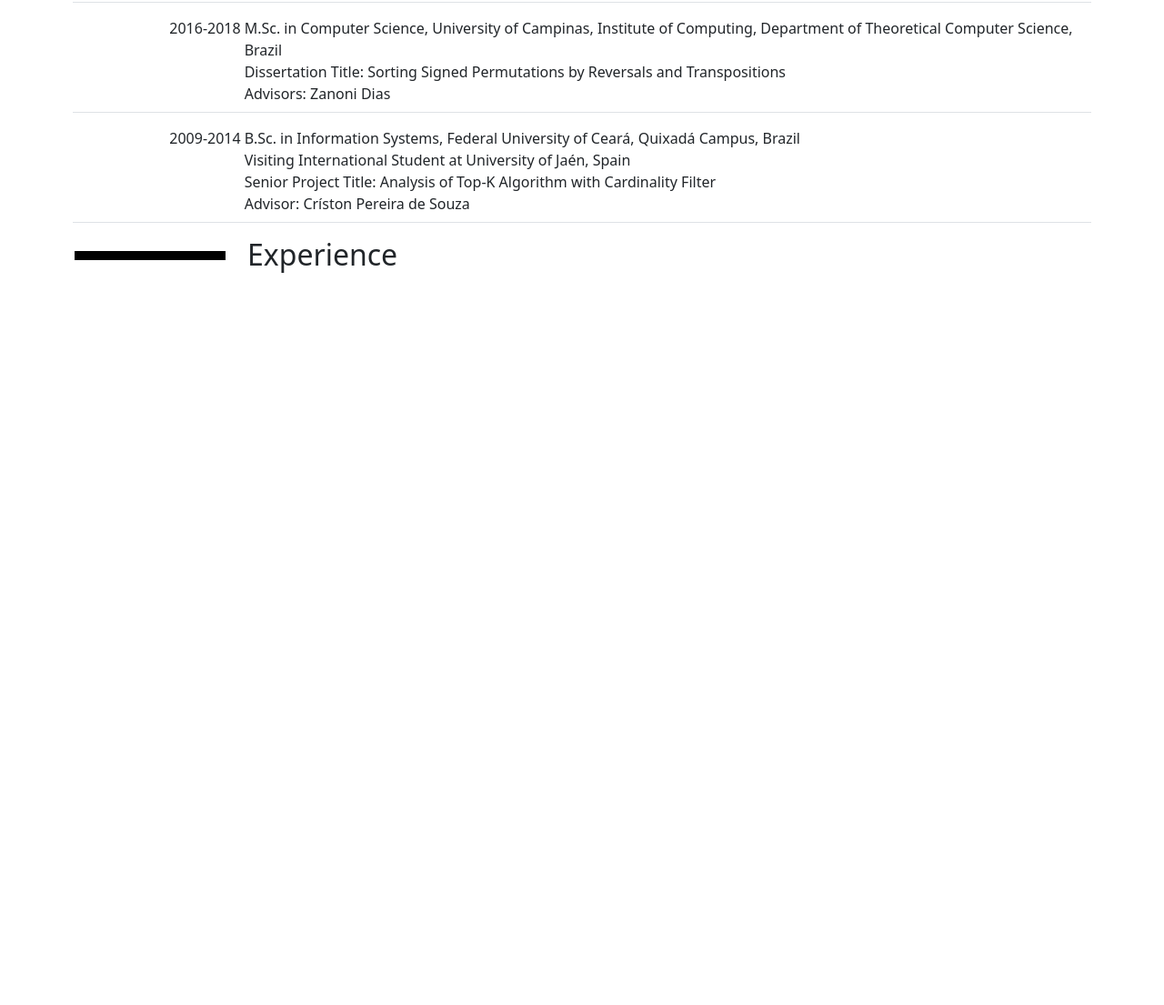
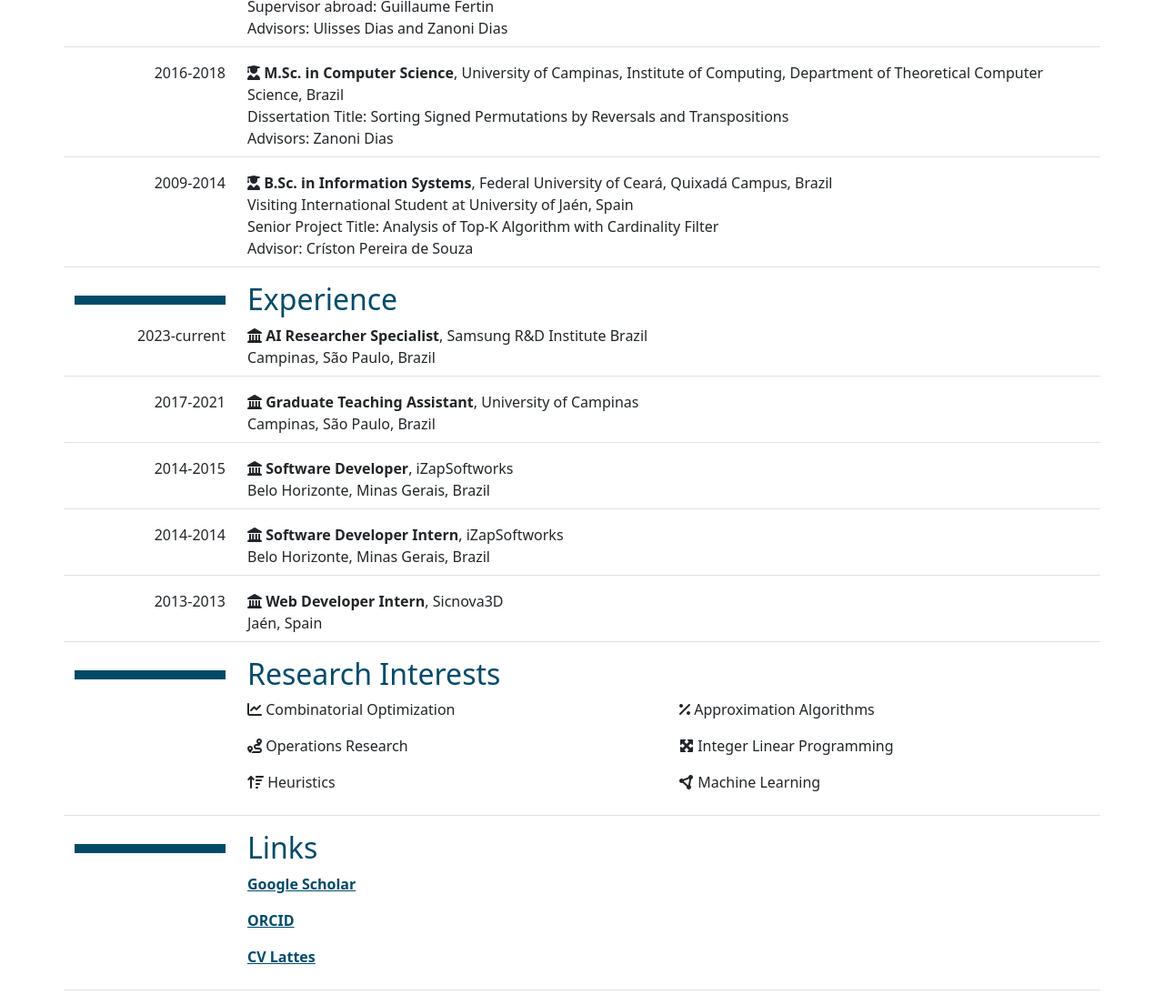
Before and after one commit to klairton/Homepage, a plain HTML site: page index.html in a window 1280 px wide. Shown: the part 340-1445 px from the top of the page at 91% size. Before the commit the page ends 800 px from the top, so only its background shows below. Drawn offline with nearby package versions, Linux system fonts and the light colour scheme; some icons are missing.

Commit message:
Homepage: HTML structure concluded

```diff
--- a/css/custom.css
+++ b/css/custom.css
@@ -2,5 +2,9 @@
 	margin: 15px 0px;
 	height: 10px;
 	width: 100%;
-	background-color: #000000;
+	background-color: #004A67;
 }
+
+h1, h2, a, a:hover {
+	color: #004A67 !important;
+}
--- a/index.html
+++ b/index.html
@@ -5,13 +5,17 @@
     <meta name="viewport" content="width=device-width, initial-scale=1">
     <title>Homepage - Klairton L. Brito</title>
     <!-- Custom CSS -->
-    <link rel="stylesheet" href="css/custom.css">
+    <link href="css/custom.css" rel="stylesheet">
     <!-- Bootstrap CSS -->
     <link href="https://cdn.jsdelivr.net/npm/bootstrap@5.3.2/dist/css/bootstrap.min.css" rel="stylesheet" integrity="sha384-T3c6CoIi6uLrA9TneNEoa7RxnatzjcDSCmG1MXxSR1GAsXEV/Dwwykc2MPK8M2HN" crossorigin="anonymous">
+    <!-- Academicons CSS -->
+    <link rel="stylesheet" href="https://cdn.rawgit.com/jpswalsh/academicons/master/css/academicons.min.css">
+    <!-- Fontawesome Kit -->
+    <script src="https://kit.fontawesome.com/92b112f1eb.js" crossorigin="anonymous"></script>
   </head>
   <body>
       <div class="container-lg">
-        <div class="row">
+        <div class="row border-bottom mb-3 pt-4 pb-2">
           <div class="col-lg-8">
             <div class="row">
               <h1 class="col-lg-12">Klairton L. Brito</h1>
@@ -19,10 +23,10 @@
             </div>
           </div>
           <div class="col-lg-4">
-            <div class="row">
-              <p class="col-lg-12 m-0">Campinas, São Paulo, Brazil</p>
-              <p class="col-lg-12 m-0">klairton.com</p>
-              <p class="col-lg-12 m-0">klairton</p>
+            <div class="row text-end">
+              <p class="col-lg-12 m-0"><i class="fa-solid fa-location-pin"></i> Campinas, São Paulo, Brazil</p>
+              <p class="col-lg-12 m-0"><i class="fa-solid fa-house"></i> <a href="https://klairton.com/"><b>klairton.com</b></a></p>
+              <p class="col-lg-12 m-0"><i class="fa-brands fa-linkedin"></i>  <a href="https://www.linkedin.com/in/klairton" target="_blank"><b>klairton</b></a></p>
             </div>
           </div>
         </div>
@@ -38,7 +42,7 @@
           </div>
         </div>
 
-        <div class="row border-bottom mb-3 pb-2 g-1">
+        <div class="row border-bottom mb-3 pb-2">
           <div class="col-lg-2">
             <div class="row">
               <p class="col-lg-12 m-0 text-end">2018-2022</p>
@@ -46,7 +50,7 @@
           </div>
           <div class="col-lg-10">
             <div class="row">
-              <p class="col-lg-12 m-0">Ph.D. in Computer Science, University of Campinas, Institute of Computing, Department of Theoretical Computer Science, Brazil</p>
+              <p class="col-lg-12 m-0"><i class="fas fa-user-graduate"></i> <b>Ph.D. in Computer Science</b>, University of Campinas, Institute of Computing, Department of Theoretical Computer Science, Brazil</p>
             </div>
             <div class="row">
               <p class="col-lg-12 m-0">Visiting International Student at Laboratory of Digital Sciences of Nantes, University of Nantes, France</p>
@@ -63,7 +67,7 @@
           </div>
         </div>
 
-        <div class="row border-bottom mb-3 pb-2 g-1">
+        <div class="row border-bottom mb-3 pb-2">
           <div class="col-lg-2">
             <div class="row">
               <p class="col-lg-12 m-0 text-end">2016-2018</p>
@@ -71,7 +75,7 @@
           </div>
           <div class="col-lg-10">
             <div class="row">
-              <p class="col-lg-12 m-0">M.Sc. in Computer Science, University of Campinas, Institute of Computing, Department of Theoretical Computer Science, Brazil</p>
+              <p class="col-lg-12 m-0"><i class="fas fa-user-graduate"></i> <b>M.Sc. in Computer Science</b>, University of Campinas, Institute of Computing, Department of Theoretical Computer Science, Brazil</p>
             </div>
             <div class="row">
               <p class="col-lg-12 m-0">Dissertation Title: Sorting Signed Permutations by Reversals and Transpositions</p>
@@ -82,7 +86,7 @@
           </div>
         </div>
 
-        <div class="row border-bottom mb-3 pb-2 g-1">
+        <div class="row border-bottom mb-3 pb-2">
           <div class="col-lg-2">
             <div class="row">
               <p class="col-lg-12 m-0 text-end">2009-2014</p>
@@ -90,7 +94,7 @@
           </div>
           <div class="col-lg-10">
             <div class="row">
-              <p class="col-lg-12 m-0">B.Sc. in Information Systems, Federal University of Ceará, Quixadá Campus, Brazil</p>
+              <p class="col-lg-12 m-0"><i class="fas fa-user-graduate"></i> <b>B.Sc. in Information Systems</b>, Federal University of Ceará, Quixadá Campus, Brazil</p>
             </div>
             <div class="row">
               <p class="col-lg-12 m-0">Visiting International Student at University of Jaén, Spain</p>
@@ -115,6 +119,130 @@
           </div>
         </div>
 
+        <div class="row border-bottom mb-3 pb-2">
+          <div class="col-lg-2">
+            <div class="row">
+              <p class="col-lg-12 m-0 text-end">2023-current</p>
+            </div>
+          </div>
+          <div class="col-lg-10">
+            <div class="row">
+              <p class="col-lg-12 m-0"><i class="fa-solid fa-landmark"></i> <b>AI Researcher Specialist</b>, Samsung R&D Institute Brazil</p>
+            </div>
+            <div class="row">
+              <p class="col-lg-12 m-0">Campinas, São Paulo, Brazil</p>
+            </div>
+          </div>
+        </div>
+
+        <div class="row border-bottom mb-3 pb-2">
+          <div class="col-lg-2">
+            <div class="row">
+              <p class="col-lg-12 m-0 text-end">2017-2021</p>
+            </div>
+          </div>
+          <div class="col-lg-10">
+            <div class="row">
+              <p class="col-lg-12 m-0"><i class="fa-solid fa-landmark"></i> <b>Graduate Teaching Assistant</b>, University of Campinas</p>
+            </div>
+            <div class="row">
+              <p class="col-lg-12 m-0">Campinas, São Paulo, Brazil</p>
+            </div>
+          </div>
+        </div>
+
+        <div class="row border-bottom mb-3 pb-2">
+          <div class="col-lg-2">
+            <div class="row">
+              <p class="col-lg-12 m-0 text-end">2014-2015</p>
+            </div>
+          </div>
+          <div class="col-lg-10">
+            <div class="row">
+              <p class="col-lg-12 m-0"><i class="fa-solid fa-landmark"></i> <b>Software Developer</b>, iZapSoftworks</p>
+            </div>
+            <div class="row">
+              <p class="col-lg-12 m-0">Belo Horizonte, Minas Gerais, Brazil</p>
+            </div>
+          </div>
+        </div>
+
+        <div class="row border-bottom mb-3 pb-2">
+          <div class="col-lg-2">
+            <div class="row">
+              <p class="col-lg-12 m-0 text-end">2014-2014</p>
+            </div>
+          </div>
+          <div class="col-lg-10">
+            <div class="row">
+              <p class="col-lg-12 m-0"><i class="fa-solid fa-landmark"></i> <b>Software Developer Intern</b>, iZapSoftworks</p>
+            </div>
+            <div class="row">
+              <p class="col-lg-12 m-0">Belo Horizonte, Minas Gerais, Brazil</p>
+            </div>
+          </div>
+        </div>
+
+        <div class="row border-bottom mb-3 pb-2">
+          <div class="col-lg-2">
+            <div class="row">
+              <p class="col-lg-12 m-0 text-end">2013-2013</p>
+            </div>
+          </div>
+          <div class="col-lg-10">
+            <div class="row">
+              <p class="col-lg-12 m-0"><i class="fa-solid fa-landmark"></i> <b>Web Developer Intern</b>, Sicnova3D</p>
+            </div>
+            <div class="row">
+              <p class="col-lg-12 m-0">Jaén, Spain</p>
+            </div>
+          </div>
+        </div>
+
+        <div class="row">
+          <div class="col-lg-2">
+            <div class="bar"></div>
+          </div>
+          <div class="col-lg-10">
+            <div class="row">
+              <h2 class="col-lg-12">Research Interests</h2>
+            </div>
+          </div>
+        </div>
+
+        <div class="row border-bottom mb-3 pb-2">
+          <div class="offset-lg-2 col-lg-10">
+            <div class="row">
+              <p class="col-lg-6 mb-3"><i class="fa-solid fa-chart-line"></i> Combinatorial Optimization</p>
+              <p class="col-lg-6 mb-3"><i class="fa-solid fa-percent"></i> Approximation Algorithms</p>
+              <p class="col-lg-6 mb-3"><i class="fa-solid fa-route"></i> Operations Research</p>
+              <p class="col-lg-6 mb-3"><i class="fa-solid fa-maximize"></i> Integer Linear Programming</p>
+              <p class="col-lg-6 mb-3"><i class="fa-solid fa-arrow-up-wide-short"></i> Heuristics</p>
+              <p class="col-lg-6 mb-3"><i class="fa-solid fa-circle-nodes"></i> Machine Learning</p>
+            </div>
+          </div>
+        </div>
+
+        <div class="row">
+          <div class="col-lg-2">
+            <div class="bar"></div>
+          </div>
+          <div class="col-lg-10">
+            <div class="row">
+              <h2 class="col-lg-12">Links</h2>
+            </div>
+          </div>
+        </div>
+
+        <div class="row border-bottom mb-3 pb-2">
+          <div class="offset-lg-2 col-lg-10">
+            <div class="row">
+              <p class="col-lg-12 mb-3"><i class="ai ai-google-scholar ai-1x" title="Google Scholar profile"></i> <a href="https://scholar.google.com.br/citations?user=c1YzmrcAAAAJ&hl=en" target="_blank"><b>Google Scholar</b></a></p>
+              <p class="col-lg-12 mb-3"><i class="ai ai-orcid ai-1x" title="ORCID profile"></i> <a href="https://orcid.org/0000-0001-5287-2925" target="_blank"><b>ORCID</b></a></p>
+              <p class="col-lg-12 mb-3"><i class="ai ai-lattes ai-1x" title="CV Lattes"></i> <a href="http://lattes.cnpq.br/2415128546847155" target="_blank"><b>CV Lattes</b></a></p>
+            </div>
+          </div>
+        </div>
 
     <script src="https://cdn.jsdelivr.net/npm/bootstrap@5.3.2/dist/js/bootstrap.bundle.min.js" integrity="sha384-C6RzsynM9kWDrMNeT87bh95OGNyZPhcTNXj1NW7RuBCsyN/o0jlpcV8Qyq46cDfL" crossorigin="anonymous"></script>
   </body>
```
